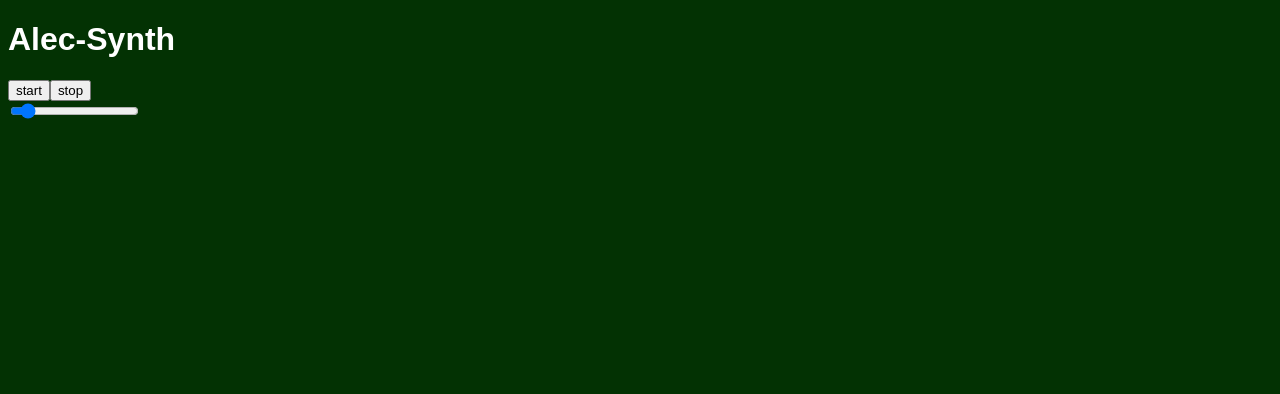
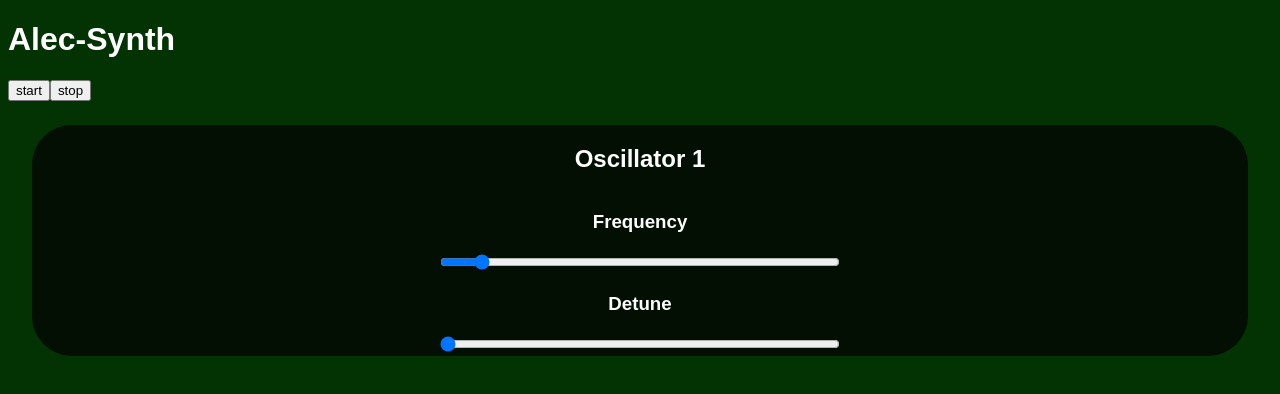
Before and after one commit to avenida714/alec-synth, a React (Vite) app: page / in a window 1280 px wide. Shown: the top 394 px of the page. Built offline with nearby package versions, Linux system fonts and the light colour scheme.

Commit message:
detune implemented; let's refactor next

```diff
--- a/src/App.jsx
+++ b/src/App.jsx
@@ -26,11 +26,18 @@ gain1.connect(out);
 function App() {
 
   const [osc1Freq, setOsc1Freq] = useState(osc1.frequency.value);
+  const [osc1Detune, setOsc1Detune] = useState(osc1.detune.value);
 
   const changeFreqOsc1 = e => {
     const {value} = e.target;
     setOsc1Freq(value);
     osc1.frequency.value = value;
+  }
+
+  const changeOsc1Detune = e => {
+    const {value} = e.target;
+    setOsc1Detune(value);
+    osc1.detune.value = value;
   }
 
 //notice with these buttons, you still can't start more than once; this is why Tone.js is important TODO
@@ -40,7 +47,12 @@ function App() {
       <h1>Alec-Synth</h1>
       <button onClick={() => osc1.start()}>start</button>
       <button onClick={() => osc1.stop()}>stop</button>
-      <Osc1 changeFreq={changeFreqOsc1} freq={osc1Freq}/>
+      <Osc1
+      changeFreq={changeFreqOsc1}
+      freq={osc1Freq}
+      changeDetune={changeOsc1Detune}
+      detune={osc1Detune}
+      />
     </div>
     </>
   )
--- a/src/App.scss
+++ b/src/App.scss
@@ -3,3 +3,21 @@ body {
   color: white;
   font-family: sans-serif;
 }
+
+.control {
+  background: rgb(2, 15, 2);
+  display:flex;
+  flex-direction: column;
+  justify-content: center;
+  align-items: center;
+  margin: 1.5rem;
+  border-radius: 2.5rem;
+  h3{
+    width: 100%;
+    text-align: center;;
+  }
+  input {
+    width: 25rem;
+
+  }
+}
--- a/src/components/Osc1.jsx
+++ b/src/components/Osc1.jsx
@@ -1,8 +1,12 @@
 import React from 'react'
 
-function Osc1({changeFreq, freq}) {
+function Osc1({changeFreq, freq, changeDetune, detune}) {
   return (
-    <div>
+    <div className='control'>
+      <h2>Oscillator 1</h2>
+
+      <div className="param">
+        <h3>Frequency</h3>
       <input
       value={freq}
       onChange={changeFreq}
@@ -10,6 +14,18 @@ function Osc1({changeFreq, freq}) {
       type='range'
       id='frequency'></input>
     </div>
+
+    <div className="param">
+        <h3>Detune</h3>
+      <input
+      value={detune}
+      onChange={changeDetune}
+      max="100"
+      type='range'
+      id='detune'></input>
+    </div>
+
+  </div>
   )
 }
 
```
